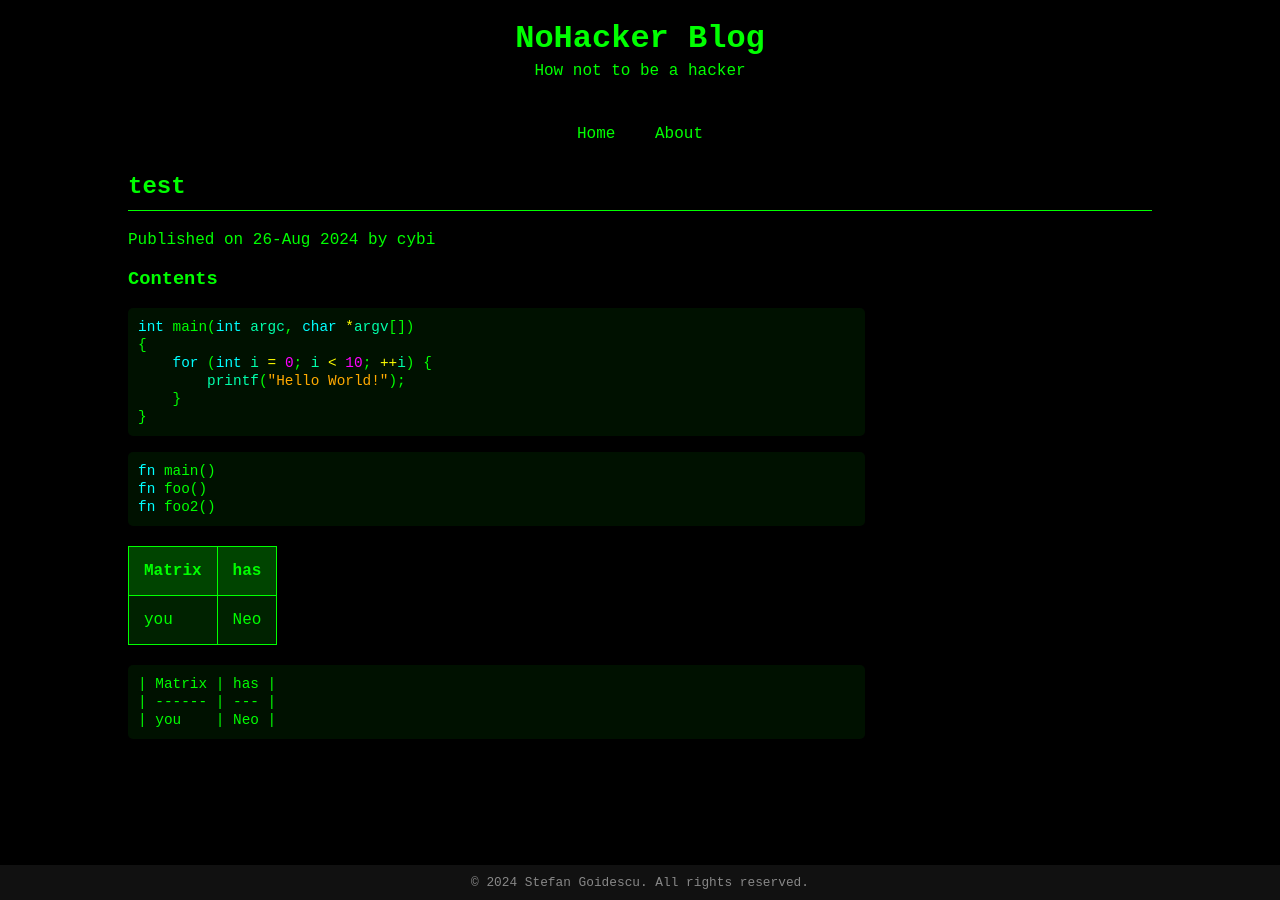
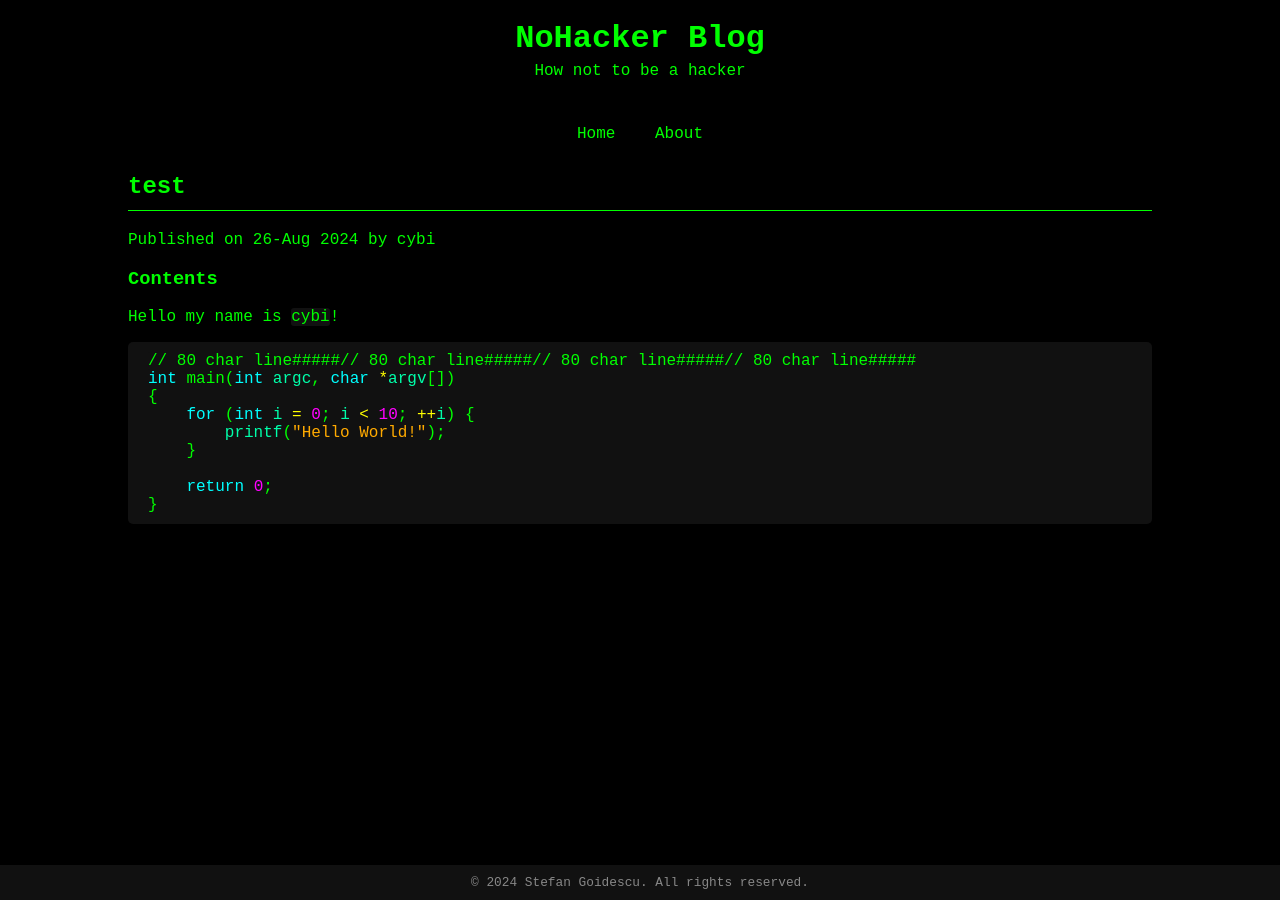
Before and after one commit to nohackerblog/nohackerblog.github.io, a Jekyll site: the page built from posts/nopost.md, in a window 1280 px wide. Built offline with Jekyll 4.4.1, drawn with Linux system fonts in a browser that asks for light colours.

Commit message:
im gonna use pandoc lol

````diff
--- a/assets/style.css
+++ b/assets/style.css
@@ -154,7 +154,7 @@ td {
 /* Code Block Styling */
 pre,
 code {
-    background-color: #002200;
+    background-color: #111111;
     color: #00FF00;
     font-family: 'Courier New', Courier, monospace;
 }
@@ -202,18 +202,16 @@ code .o {
 
 /* Inline Code */
 code {
-    background-color: #001100;
     border-radius: 3px;
-    font-size: 90%;
 }
 
 /* Block Code */
 pre {
-    background-color: #001100;
     padding: 10px;
+    padding-left: 20px;
     border-radius: 5px;
     overflow-x: auto;
-    max-width: 70%;
+    max-width: auto;
 }
 
 @media only screen and (max-width: 700px) {
--- a/posts/nopost.md
+++ b/posts/nopost.md
@@ -7,27 +7,16 @@ date: 26-Aug 2024
 
 ### Contents
 
+Hello my name is `cybi`!
+
 ```c
+// 80 char line#####// 80 char line#####// 80 char line#####// 80 char line#####
 int main(int argc, char *argv[])
 {
     for (int i = 0; i < 10; ++i) {
         printf("Hello World!");
     }
+
+    return 0;
 }
 ```
-
-```rs
-fn main()
-fn foo()
-fn foo2()
-```
-
-| Matrix | has |
-| ------ | --- |
-| you    | Neo |
-
-```markdown
-| Matrix | has |
-| ------ | --- |
-| you    | Neo |
-```
````
Also changed, not shown: 2 other files.
